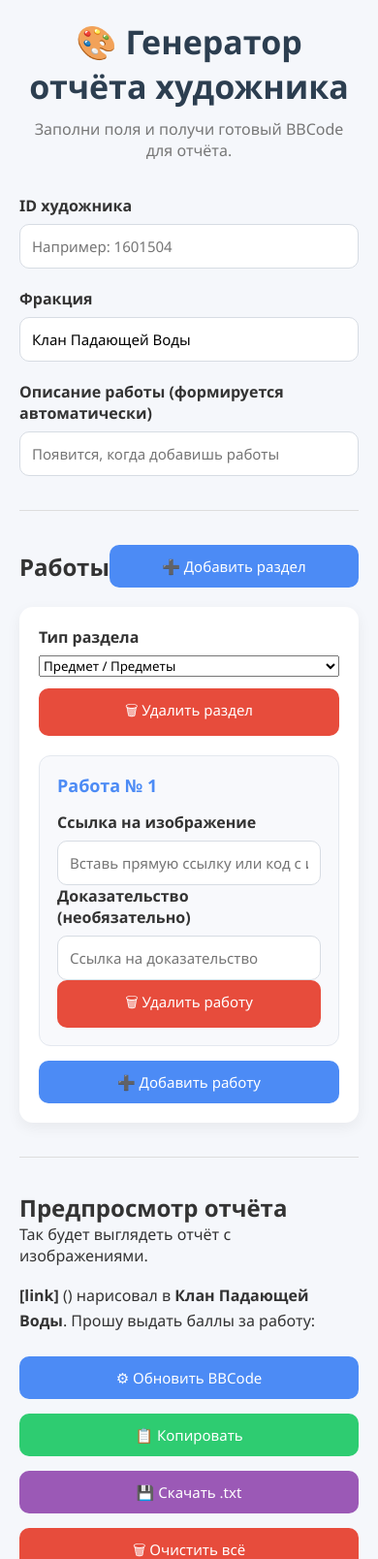
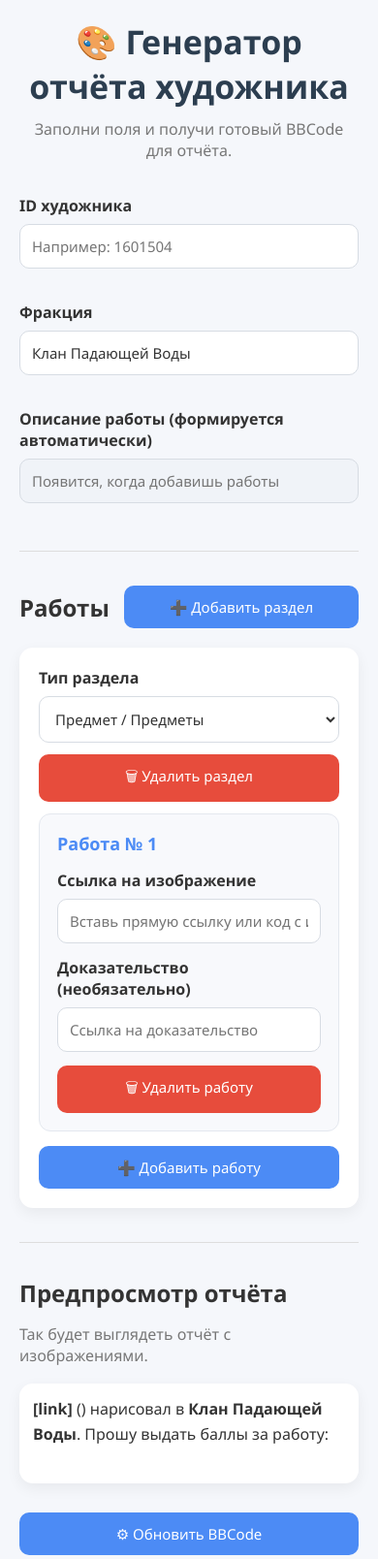
Before and after one commit to TsarII/CW-art-report, a plain HTML site: page index.html in a window 390 px wide. Shown: the top 1608 px of the page at 97% size. Drawn offline with Linux system fonts and the light colour scheme.

Commit message:
Update style.css

```diff
--- a/style.css
+++ b/style.css
@@ -33,164 +33,272 @@ header p {
 
 .main-info {
     display: grid;
-    grid-template-columns: repeat(auto-fit,minmax(260px,1fr));
-    gap:20px;
-    margin-bottom:30px;
+    grid-template-columns: repeat(auto-fit, minmax(260px, 1fr));
+    gap: 20px;
+    margin-bottom: 30px;
 }
 
-.field{
-    display:flex;
-    flex-direction:column;
+.field {
+    display: flex;
+    flex-direction: column;
+    min-width: 0;
+    margin-bottom: 14px;
 }
 
-label{
-    margin-bottom:8px;
-    font-weight:600;
+label {
+    margin-bottom: 8px;
+    font-weight: 600;
 }
 
-input{
-    padding:12px;
-    border:1px solid #d7dce3;
-    border-radius:10px;
-    font-size:15px;
-    transition:.2s;
-    background:white;
+input,
+select {
+    width: 100%;
+    padding: 12px;
+    border: 1px solid #d7dce3;
+    border-radius: 10px;
+    font-size: 15px;
+    transition: .2s;
+    background: white;
+    color: #333;
 }
 
-input:focus{
-    outline:none;
-    border-color:#4c8bf5;
-    box-shadow:0 0 0 3px rgba(76,139,245,.15);
+input:focus,
+select:focus {
+    outline: none;
+    border-color: #4c8bf5;
+    box-shadow: 0 0 0 3px rgba(76, 139, 245, .15);
 }
 
-hr{
-    border:none;
-    border-top:1px solid #ddd;
-    margin:35px 0;
+input[readonly] {
+    background: #f0f3f8;
+    color: #555;
 }
 
-.section-header{
-    display:flex;
-    justify-content:space-between;
-    align-items:center;
-    margin-bottom:20px;
+hr {
+    border: none;
+    border-top: 1px solid #ddd;
+    margin: 35px 0;
 }
 
-.report-section{
-    background:white;
-    border-radius:14px;
-    padding:20px;
-    margin-bottom:25px;
-    box-shadow:0 5px 15px rgba(0,0,0,.06);
+.section-header {
+    display: flex;
+    justify-content: space-between;
+    align-items: center;
+    gap: 15px;
+    margin-bottom: 20px;
 }
 
-.section-top{
-    display:flex;
-    gap:15px;
-    align-items:center;
-    margin-bottom:20px;
+.report-section {
+    background: white;
+    border-radius: 14px;
+    padding: 20px;
+    margin-bottom: 25px;
+    box-shadow: 0 5px 15px rgba(0, 0, 0, .06);
 }
 
-.section-title{
-    flex:1;
+.section-top {
+    display: flex;
+    align-items: end;
+    justify-content: space-between;
+    gap: 15px;
+    margin-bottom: 12px;
+    flex-wrap: wrap;
 }
 
-.work-card{
-    background:#f8f9fc;
-    border:1px solid #e4e8ef;
-    border-radius:12px;
-    padding:18px;
-    margin-bottom:15px;
+.section-type-field {
+    flex: 1;
+    min-width: 220px;
+    margin-bottom: 0;
 }
 
-.work-number{
-    font-weight:bold;
-    color:#4c8bf5;
-    margin-bottom:15px;
-    font-size:18px;
+.custom-section-fields {
+    display: grid;
+    grid-template-columns: repeat(auto-fit, minmax(180px, 1fr));
+    gap: 12px;
+    margin: 12px 0;
 }
 
-button{
-    border:none;
-    cursor:pointer;
-    border-radius:10px;
-    padding:12px 18px;
-    font-size:15px;
-    transition:.2s;
+.work-card {
+    background: #f8f9fc;
+    border: 1px solid #e4e8ef;
+    border-radius: 12px;
+    padding: 18px;
+    margin-bottom: 15px;
 }
 
-button:hover{
-    transform:translateY(-2px);
+.work-number {
+    font-weight: bold;
+    color: #4c8bf5;
+    margin-bottom: 15px;
+    font-size: 18px;
+}
+
+.image-preview-wrap img {
+    cursor: pointer;
+}
+
+button {
+    border: none;
+    cursor: pointer;
+    border-radius: 10px;
+    padding: 12px 18px;
+    font-size: 15px;
+    transition: .2s;
+}
+
+button:hover {
+    transform: translateY(-2px);
 }
 
 #addSectionBtn,
 .add-work,
-#generateBtn{
-    background:#4c8bf5;
-    color:white;
+#generateBtn {
+    background: #4c8bf5;
+    color: white;
 }
 
-#copyBtn{
-    background:#2ecc71;
-    color:white;
+#copyBtn {
+    background: #2ecc71;
+    color: white;
 }
 
-#downloadBtn{
-    background:#9b59b6;
-    color:white;
+#downloadBtn {
+    background: #9b59b6;
+    color: white;
 }
 
 .delete-work,
 .delete-section,
-.danger{
-    background:#e74c3c;
-    color:white;
+.danger {
+    background: #e74c3c;
+    color: white;
 }
 
-.buttons{
-    display:flex;
-    gap:15px;
-    flex-wrap:wrap;
-    margin-bottom:30px;
+.buttons {
+    display: flex;
+    gap: 15px;
+    flex-wrap: wrap;
+    margin: 30px 0;
 }
 
-.preview h2{
-    margin-bottom:15px;
+.visual-preview h2,
+.preview h2 {
+    margin-bottom: 15px;
 }
 
-textarea{
-    width:100%;
-    min-height:420px;
-    resize:vertical;
-    padding:18px;
-    border-radius:12px;
-    border:1px solid #d9dce2;
-    font-family:Consolas, monospace;
-    font-size:14px;
-    background:white;
+.visual-preview > p {
+    color: #777;
+    margin-bottom: 16px;
 }
 
-textarea:focus{
-    outline:none;
-    border-color:#4c8bf5;
+.visual-report-content {
+    margin-top: 18px;
+    background: #fff;
+    border-radius: 14px;
+    padding: 24px;
+    box-shadow: 0 5px 15px rgba(0, 0, 0, .06);
+    overflow-wrap: anywhere;
 }
 
-@media(max-width:700px){
-
-.section-top{
-    flex-direction:column;
+.visual-report-intro {
+    line-height: 1.6;
+    margin-bottom: 24px;
 }
 
-.buttons{
-    flex-direction:column;
+.visual-section-title {
+    text-align: center;
+    margin: 28px 0 16px;
 }
 
-button{
-    width:100%;
+.visual-works-grid {
+    display: grid;
+    grid-template-columns: repeat(auto-fit, minmax(180px, 1fr));
+    gap: 14px;
+    margin-bottom: 28px;
 }
 
-body{
-    padding:20px;
+/* Фоны в предпросмотре идут строго по две работы в строке. */
+.visual-works-grid.background-works-grid {
+    grid-template-columns: repeat(2, minmax(0, 1fr));
 }
 
+.visual-work-card {
+    min-width: 0;
+    border: 1px solid #dcdcdc;
+    border-radius: 12px;
+    padding: 12px;
+    background: #fff;
+    overflow-wrap: anywhere;
 }
+
+.visual-work-card img {
+    display: block;
+    width: 100%;
+    max-height: 240px;
+    object-fit: contain;
+    margin-top: 10px;
+    border-radius: 8px;
+    background: #f2f2f2;
+}
+
+.visual-work-card p {
+    margin: 10px 0 0;
+    font-size: .9em;
+}
+
+.visual-work-card a {
+    overflow-wrap: anywhere;
+}
+
+.preview textarea,
+textarea {
+    width: 100%;
+    min-height: 420px;
+    resize: vertical;
+    padding: 18px;
+    border-radius: 12px;
+    border: 1px solid #d9dce2;
+    font-family: Consolas, monospace;
+    font-size: 14px;
+    background: white;
+}
+
+textarea:focus {
+    outline: none;
+    border-color: #4c8bf5;
+}
+
+[hidden] {
+    display: none !important;
+}
+
+@media (max-width: 700px) {
+    body {
+        padding: 20px;
+    }
+
+    .section-top {
+        align-items: stretch;
+    }
+
+    .section-type-field {
+        min-width: 100%;
+    }
+
+    .buttons {
+        flex-direction: column;
+    }
+
+    button {
+        width: 100%;
+    }
+
+    .visual-report-content {
+        padding: 14px;
+    }
+
+    .visual-works-grid {
+        grid-template-columns: repeat(2, minmax(0, 1fr));
+        gap: 8px;
+    }
+}
```
